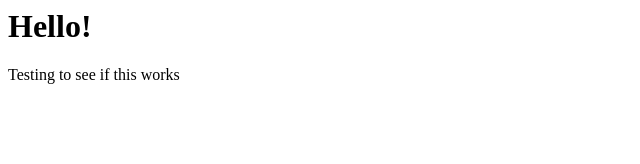
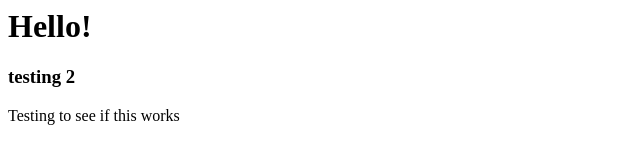
Before and after one commit to tiaracuevas/testing, a plain HTML site: page index.html in a window 1280 px wide. Shown: the whole page, without its empty margins (0-640 px from the left). Drawn offline with Linux system fonts and the light colour scheme.

Commit message:
testing 2 addition

```diff
--- a/index.html
+++ b/index.html
@@ -1,6 +1,8 @@
 <html>
     <body>
         <h1>Hello!</h1>
+        <!-- adding and h3 heading (testing 2)-->
+        <h3>testing 2</h3>
         <p>Testing to see if this works</p>
     </body>
 </html>
```
